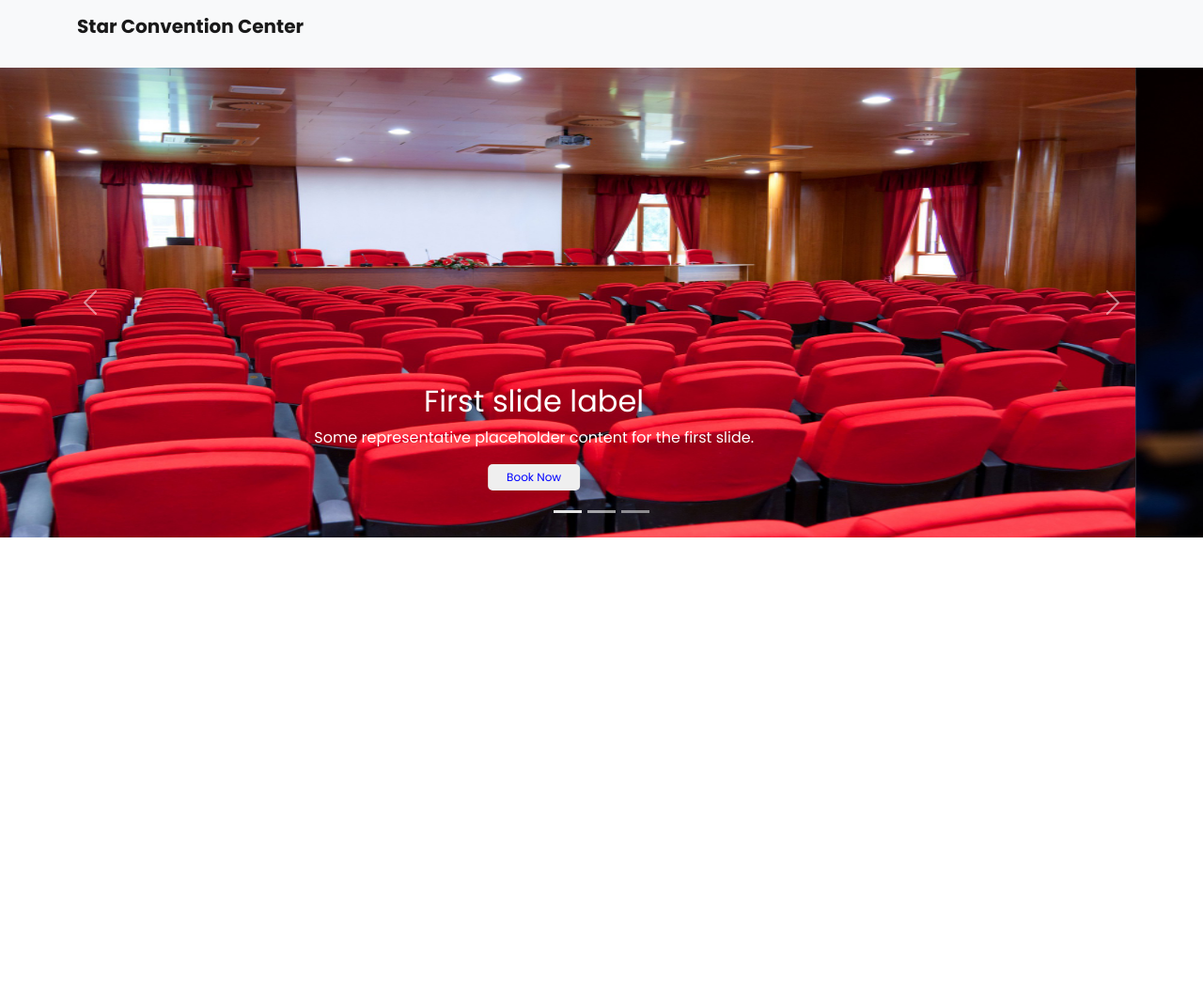
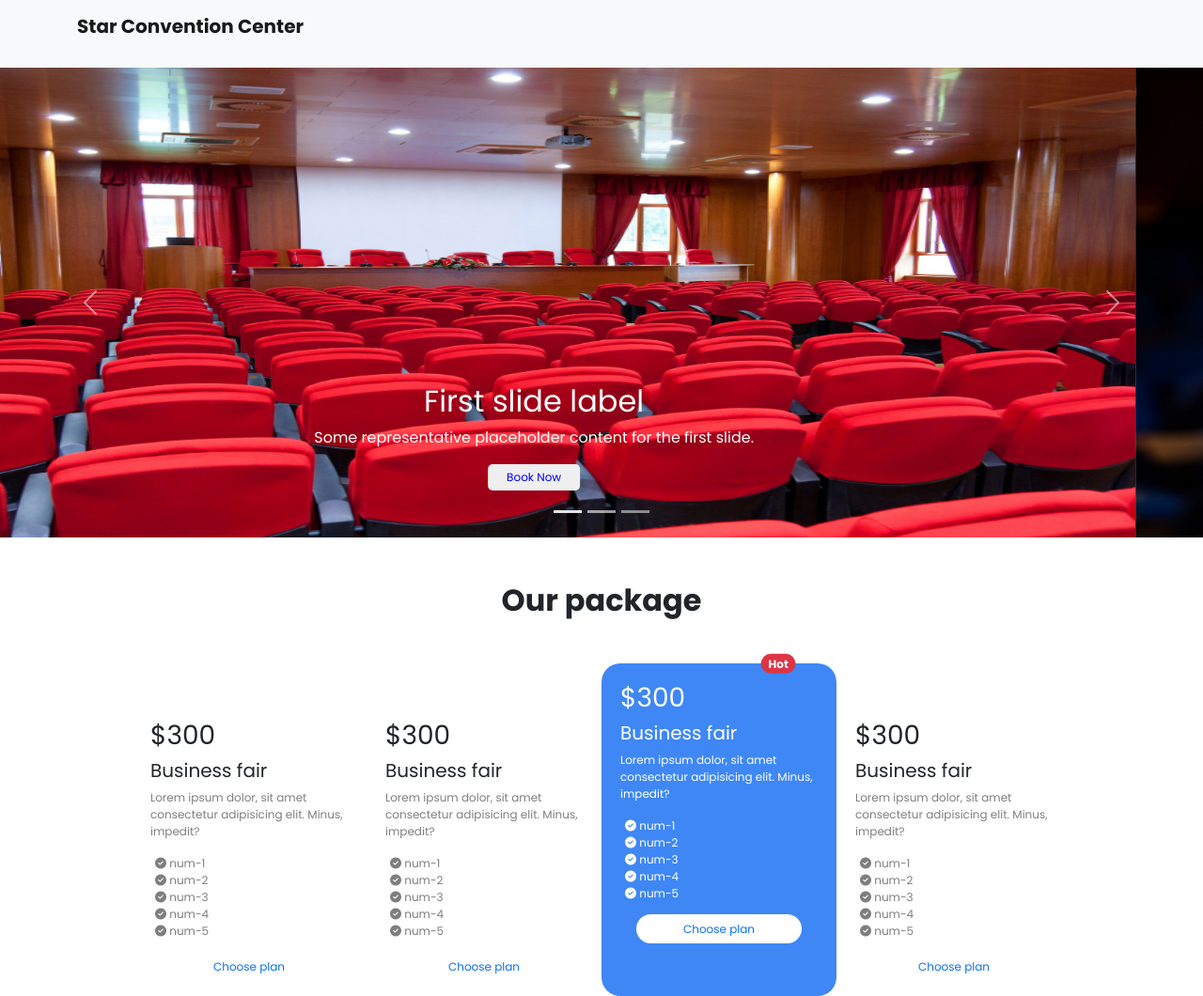
Before and after one commit to KhalilurRahmanKhan/start-convention-center, a plain HTML site: page index.html in a window 1280 px wide. Shown: the whole page at 94% size. Before the commit the page ends 800 px from the top, so only its background shows below. Drawn offline with nearby package versions, Linux system fonts and the light colour scheme.

Commit message:
package section add

```diff
--- a/index.html
+++ b/index.html
@@ -10,6 +10,9 @@
     <link rel="preconnect" href="https://fonts.googleapis.com">
     <link rel="preconnect" href="https://fonts.gstatic.com" crossorigin>
     <link href="https://fonts.googleapis.com/css2?family=Poppins:wght@400;700&display=swap" rel="stylesheet">
+
+    <!-- font awesome -->
+    <script src="https://kit.fontawesome.com/d43b5cadd9.js" crossorigin="anonymous"></script>
 
     <!-- bootstrap css-->
     <link href="https://cdn.jsdelivr.net/npm/bootstrap@5.1.3/dist/css/bootstrap.min.css" rel="stylesheet" integrity="sha384-1BmE4kWBq78iYhFldvKuhfTAU6auU8tT94WrHftjDbrCEXSU1oBoqyl2QvZ6jIW3" crossorigin="anonymous">
@@ -30,6 +33,7 @@
           </nav>
     </header>
 
+    <!-- slider -->
     <div id="carouselExampleCaptions" class="carousel slide" data-bs-ride="carousel">
         <div class="carousel-indicators">
           <button type="button" data-bs-target="#carouselExampleCaptions" data-bs-slide-to="0" class="active" aria-current="true" aria-label="Slide 1"></button>
@@ -72,6 +76,79 @@
         </button>
       </div>
 
+      <!-- package section -->
+      <div class="container ">
+          <h2 class="text-center my-5 fw-bold">Our package</h2>
+          <div class="packages d-flex justify-content-center">
+            <div class="package">
+                <h3>$300</h3>
+                <h5>Business fair</h5>
+                <p>Lorem ipsum dolor, sit amet consectetur adipisicing elit. Minus, impedit?</p>
+                <ul class="list-unstyled">
+                    <li><i class="fas fa-check-circle"></i>  num-1</li>
+                    <li><i class="fas fa-check-circle"></i>  num-2</li>
+                    <li><i class="fas fa-check-circle"></i>  num-3</li>
+                    <li><i class="fas fa-check-circle"></i>  num-4</li>
+                    <li><i class="fas fa-check-circle"></i>  num-5</li>
+                </ul>
+                <div class="text-center">
+                    <a href="" class="text-decoration-none ">Choose plan</a>
+                </div>
+            </div>
+            <div class="package">
+                <h3>$300</h3>
+                <h5>Business fair</h5>
+                <p>Lorem ipsum dolor, sit amet consectetur adipisicing elit. Minus, impedit?</p>
+                <ul class="list-unstyled">
+                    <li><i class="fas fa-check-circle"></i>  num-1</li>
+                    <li><i class="fas fa-check-circle"></i>  num-2</li>
+                    <li><i class="fas fa-check-circle"></i>  num-3</li>
+                    <li><i class="fas fa-check-circle"></i>  num-4</li>
+                    <li><i class="fas fa-check-circle"></i>  num-5</li>
+                </ul>
+                <div class="text-center">
+                    <a href="" class="text-decoration-none ">Choose plan</a>
+                </div>
+            </div>
+            <div class="package position-relative">
+                <h3>$300</h3>
+                <h5>Business fair</h5>
+                <p>Lorem ipsum dolor, sit amet consectetur adipisicing elit. Minus, impedit?</p>
+                <ul class="list-unstyled">
+                    <li><i class="fas fa-check-circle"></i>  num-1</li>
+                    <li><i class="fas fa-check-circle"></i>  num-2</li>
+                    <li><i class="fas fa-check-circle"></i>  num-3</li>
+                    <li><i class="fas fa-check-circle"></i>  num-4</li>
+                    <li><i class="fas fa-check-circle"></i>  num-5</li>
+                </ul>
+                <div class="text-center">
+                    <a href="" class="text-decoration-none ">Choose plan</a>
+                </div>
+
+                <span class="position-absolute top-0 start-75 translate-middle badge rounded-pill bg-danger">
+                    Hot
+                    <span class="visually-hidden">unread messages</span>
+                  </span>
+            </div>
+            <div class="package">
+                <h3>$300</h3>
+                <h5>Business fair</h5>
+                <p>Lorem ipsum dolor, sit amet consectetur adipisicing elit. Minus, impedit?</p>
+                <ul class="list-unstyled">
+                    <li><i class="fas fa-check-circle"></i>  num-1</li>
+                    <li><i class="fas fa-check-circle"></i>  num-2</li>
+                    <li><i class="fas fa-check-circle"></i>  num-3</li>
+                    <li><i class="fas fa-check-circle"></i>  num-4</li>
+                    <li><i class="fas fa-check-circle"></i>  num-5</li>
+                </ul>
+                <div class="text-center">
+                    <a href="" class="text-decoration-none ">Choose plan</a>
+                </div>
+            </div>
+          </div>
+
+      </div>
+
     <!-- bootstrap js -->
     <script src="https://cdn.jsdelivr.net/npm/bootstrap@5.1.3/dist/js/bootstrap.bundle.min.js" integrity="sha384-ka7Sk0Gln4gmtz2MlQnikT1wXgYsOg+OMhuP+IlRH9sENBO0LRn5q+8nbTov4+1p" crossorigin="anonymous"></script>
 </body>
--- a/style.css
+++ b/style.css
@@ -15,3 +15,38 @@
     margin-bottom: 10px;
     font-size: 12px;
 }
+.package{
+    width: 250px;
+    padding: 20px;
+    padding-top: 60px;
+}
+.package p,li{
+    font-size: 12px;
+    color: rgb(128, 125, 125);
+}
+.package li{
+    padding-left: 5px;
+}
+.package a{
+    font-size: 12px;
+}
+.package:nth-child(3){
+    background-color: #3F87F5;
+    color: white;
+    border-radius: 20px;
+    padding-top: 20px;
+}
+.package:nth-child(3) li{
+    color: white;
+}
+.package:nth-child(3) p{
+    color: white;
+}
+.package:nth-child(3) a{
+    background-color: white;
+    padding: 7px 50px;
+    border-radius: 25px;
+}
+.badge{
+    right: 10%;
+}
```
